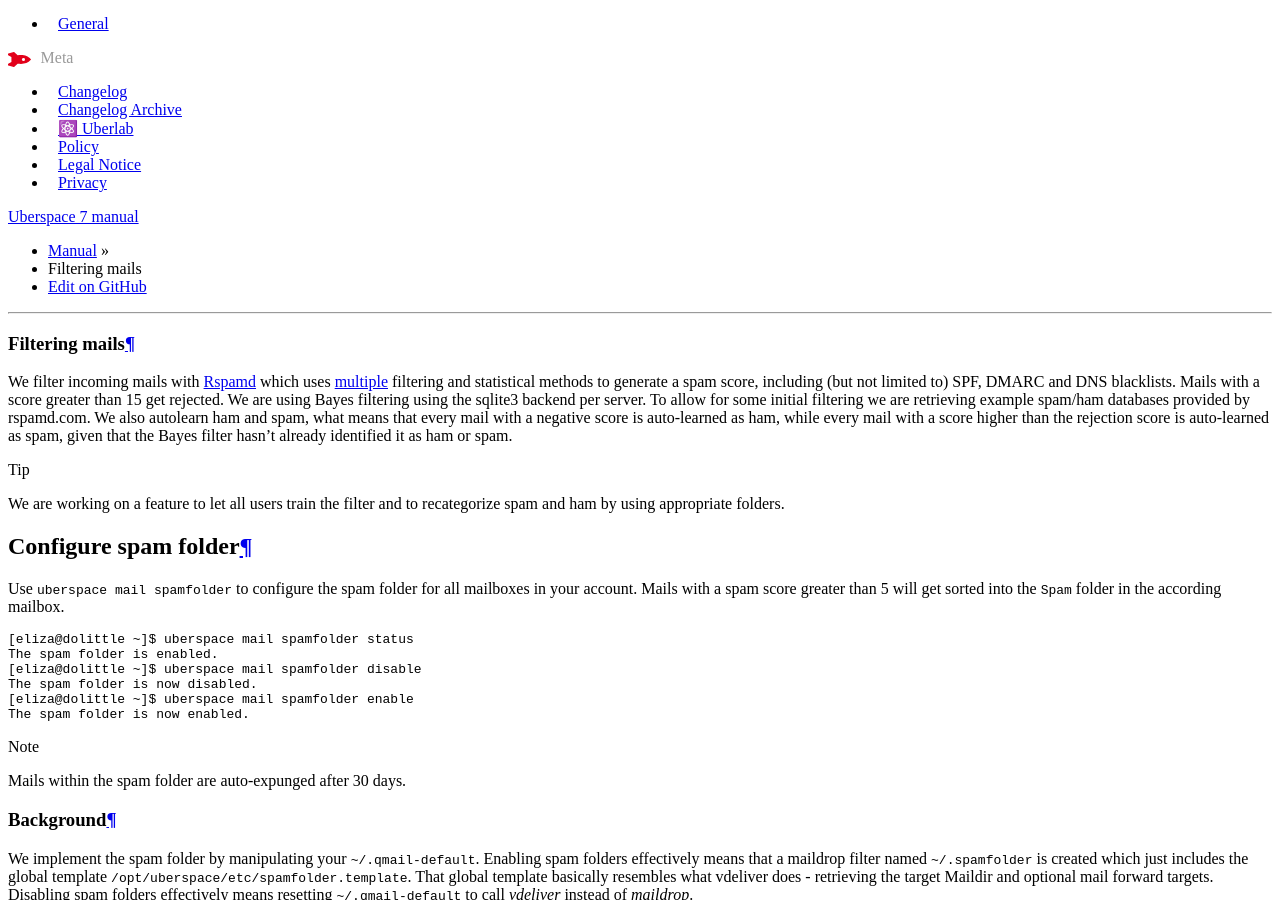
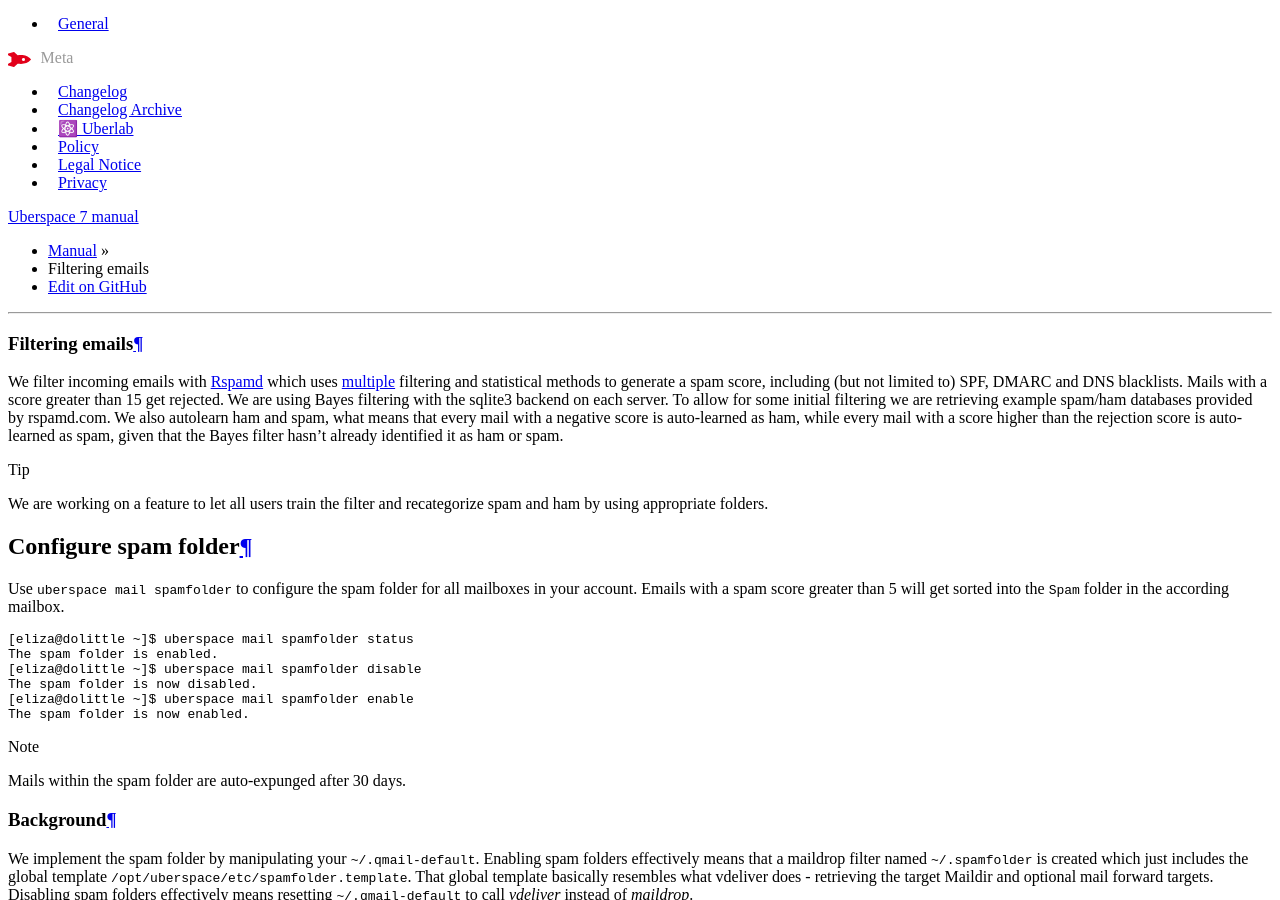
Before and after one commit to Uberspace/manual, a Sphinx documentation site: the page built from source/mail-spam.rst, in a window 1280 px wide and 900 px high, scrolled down 1549 px. Built offline with Sphinx 7.4.7 and the Read the Docs theme 2.0.0, drawn with Linux system fonts in a browser that asks for light colours.

Commit message:
Update mail-spam.rst

```diff
--- a/source/mail-spam.rst
+++ b/source/mail-spam.rst
@@ -1,18 +1,18 @@
 .. _mailfilters:
 
 ###############
-Filtering mails
+Filtering emails
 ###############
 
-We filter incoming mails with `Rspamd <https://rspamd.com>`_ which uses `multiple <https://rspamd.com/comparison.html>`_ filtering and statistical methods to generate a spam score, including (but not limited to) SPF, DMARC and DNS blacklists. Mails with a score greater than 15 get rejected. We are using Bayes filtering using the sqlite3 backend per server. To allow for some initial filtering we are retrieving example spam/ham databases provided by rspamd.com. We also autolearn ham and spam, what means that every mail with a negative score is auto-learned as ham, while every mail with a score higher than the rejection score is auto-learned as spam, given that the Bayes filter hasn't already identified it as ham or spam.
+We filter incoming emails with `Rspamd <https://rspamd.com>`_ which uses `multiple <https://rspamd.com/comparison.html>`_ filtering and statistical methods to generate a spam score, including (but not limited to) SPF, DMARC and DNS blacklists. Mails with a score greater than 15 get rejected. We are using Bayes filtering with the sqlite3 backend on each server. To allow for some initial filtering we are retrieving example spam/ham databases provided by rspamd.com. We also autolearn ham and spam, what means that every mail with a negative score is auto-learned as ham, while every mail with a score higher than the rejection score is auto-learned as spam, given that the Bayes filter hasn't already identified it as ham or spam.
 
 .. tip::
-  We are working on a feature to let all users train the filter and to recategorize spam and ham by using appropriate folders.
+  We are working on a feature to let all users train the filter and recategorize spam and ham by using appropriate folders.
 
 Configure spam folder
 =====================
 
-Use ``uberspace mail spamfolder`` to configure the spam folder for all mailboxes in your account. Mails with a spam score greater than 5 will get sorted into the ``Spam`` folder in the according mailbox.
+Use ``uberspace mail spamfolder`` to configure the spam folder for all mailboxes in your account. Emails with a spam score greater than 5 will get sorted into the ``Spam`` folder in the according mailbox.
 
 .. code-block:: console
 
```
